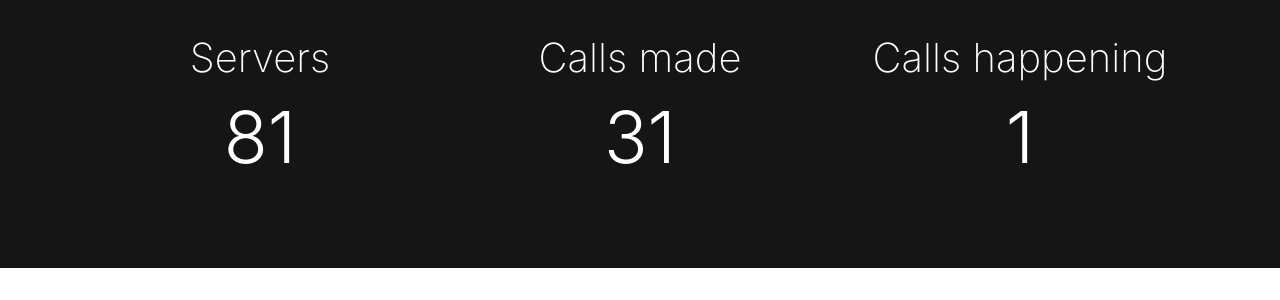
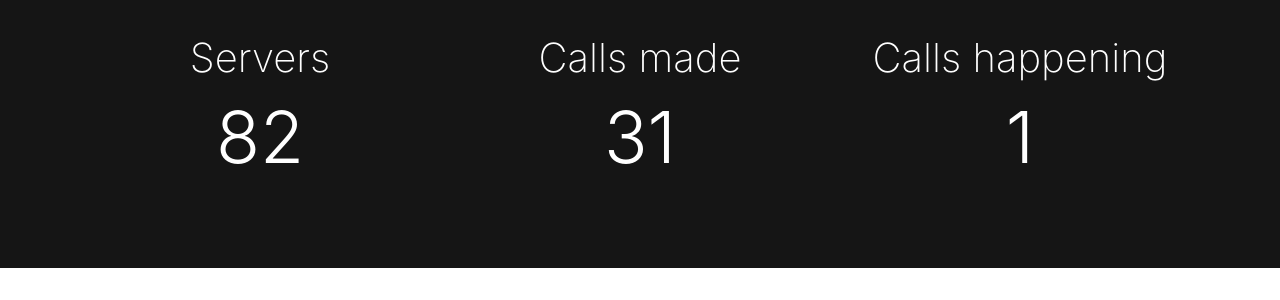
Before and after one commit to tumblenet/tnphone.tumblenet.ga, a Jekyll site: the page built from index.html, in a window 1280 px wide and 900 px high, scrolled down 443 px. Shown: the part 167-467 px from the top of the window. Built offline with Jekyll 4.4.1, drawn with Linux system fonts in a browser that asks for light colours; nearby versions of some CDN libraries.

Commit message:
Update Phones feed

```diff
--- a/_data/phones.json
+++ b/_data/phones.json
@@ -1,5 +1,5 @@
 {
 	"callsMade": 31,
-	"servers": 81,
+	"servers": 82,
 	"currentCalls": 1
 }
```
